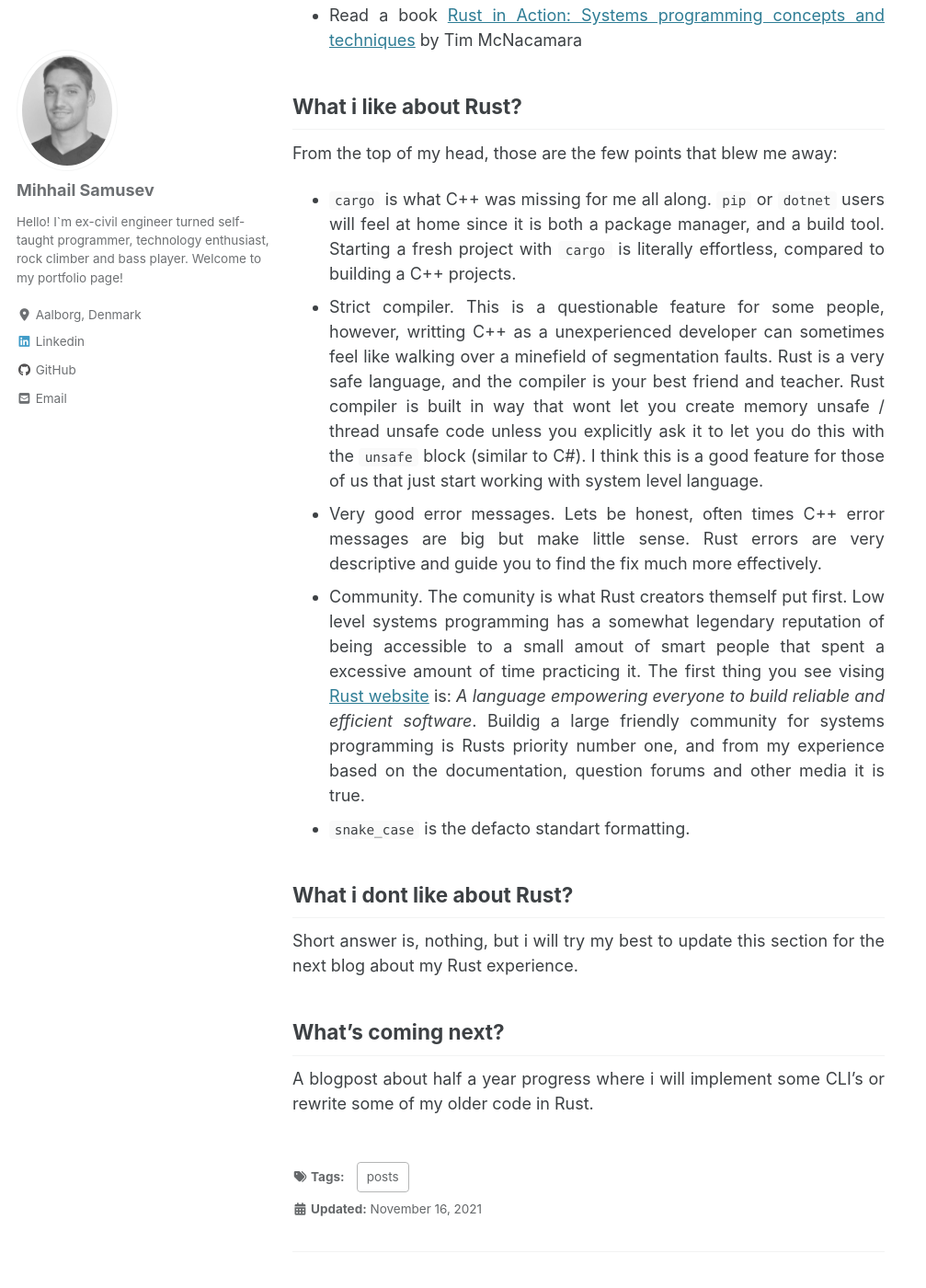
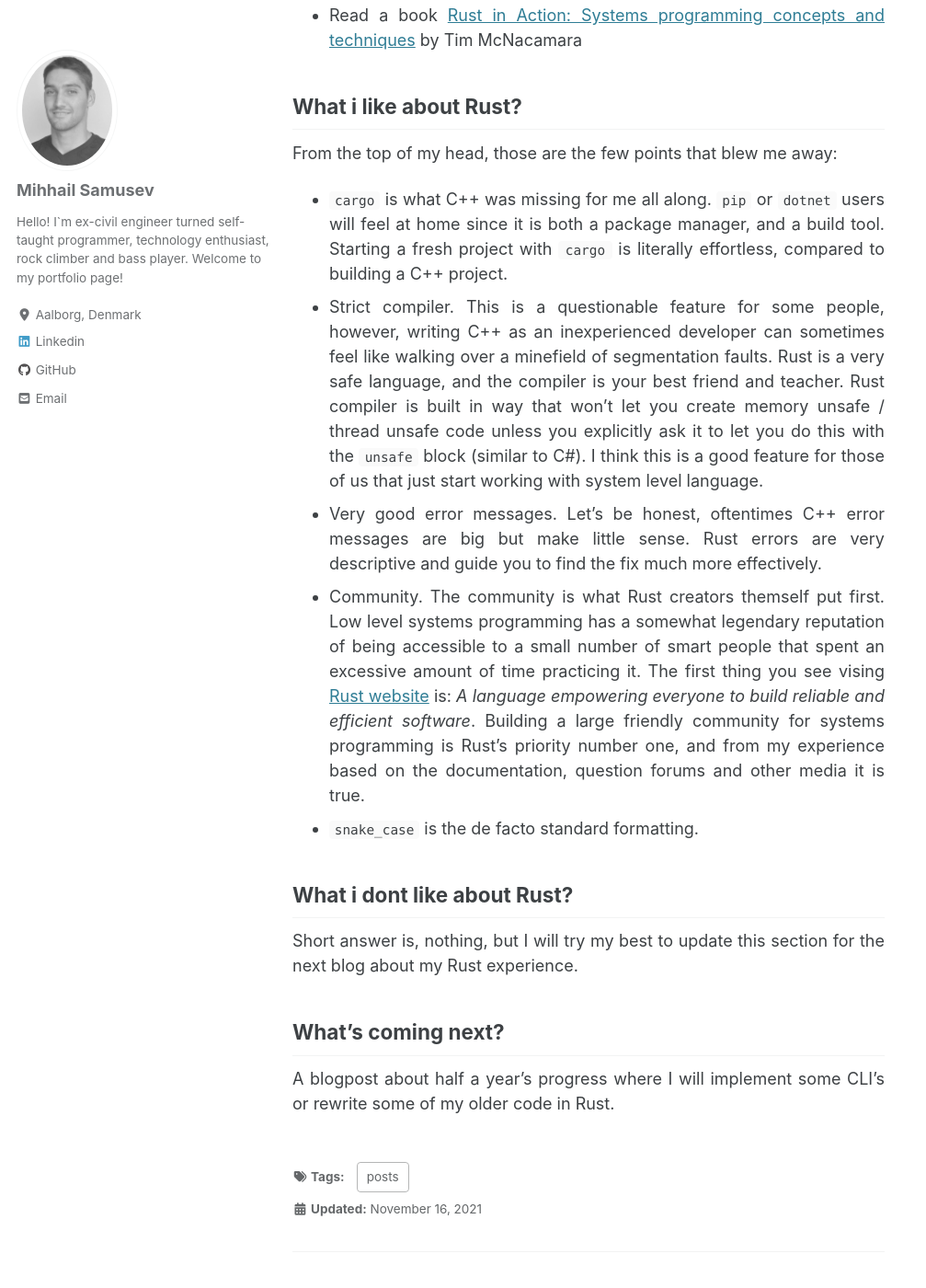
Before and after one commit to mihsamusev/mihsamusev.github.io, a Jekyll site: the page built from _posts/2021-11-16-blogpost_rust1.md, in a window 1280 px wide and 1400 px high, scrolled down 1379 px. Shown: the whole window at 92% size, without its empty margins (0-1007 px from the left). Built offline with Jekyll 4.4.1, drawn with Linux system fonts in a browser that asks for light colours; cached includes are drawn as plain includes; nearby versions of some CDN libraries; some of the changed text lies outside the part shown.

Commit message:
grammar post1

```diff
--- a/_posts/2021-11-16-blogpost_rust1.md
+++ b/_posts/2021-11-16-blogpost_rust1.md
@@ -14,10 +14,10 @@
 
 ## Background
 
-I have always wanted to learn a low level and learn it well to get into the world of performance demanding applications like computer graphics, algorithm implementation, etc. The obvious choice was always C++ due to its rich history and legacy libraries. I started and restarted learnig C++ couple of times due to different reasons, but never got the the level where i can call myself a C++ developer. Writting a medium size project or anything beyond a few hundred lines of code in C++ has often been followed by constant anxiety since it is perfectly valid to write and compile a code that will leak memory or produce a segmentation fault. Writting correct C++ felt like an unreachable goal acheivable by years of practice.
+I have always wanted to learn a low level and learn it well to get into the world of performance demanding applications like computer graphics, algorithm implementation, etc. The obvious choice was always C++ due to its rich history and legacy libraries. I started and restarted learning C++ couple of times due to different reasons, but never got to the level where I can call myself a C++ developer. Writing a medium size project or anything beyond a few hundred lines of code in C++ has often been followed by constant anxiety since it is perfectly valid to write and compile a code that will leak memory or produce a segmentation fault. Writing correct C++ felt like an unreachable goal achievable by years of practice.
 {: style="text-align: justify;"}
 
-Of course when i first heard all the hype about _the C++ competitior_ Rust with a slogan _"fast, reliable, productive: pick three."_ I got interested. Taking more time to read about its features like modern compiler that that ensures memory and thread safety i took a decision to try it. Here a few videos that reinforced my will to give Rust a chance:
+Of course when I first heard all the hype about _the C++ competitior_ Rust with a slogan _"fast, reliable, productive: pick three."_ I got interested. Taking more time to read about its features like modern compiler that that ensures memory and thread safety I made a decision to try it. Here a few videos that reinforced my will to give Rust a chance:
 {: style="text-align: justify;"}
 
 - [Rust at Mozilla](https://www.youtube.com/watch?v=8EPsnf_ZYU0)
@@ -32,19 +32,19 @@
 
 ## What i like about Rust?
 From the top of my head, those are the few points that blew me away:
-- `cargo` is what C++ was missing for me all along. `pip` or `dotnet` users will feel at home since it is both a package manager, and a build tool. Starting a fresh project with `cargo` is literally effortless, compared to building a C++ projects.
-- Strict compiler. This is a questionable feature for some people, however, writting C++ as a unexperienced developer can sometimes feel like walking over a minefield of segmentation faults. Rust is a very safe language, and the compiler is your best friend and teacher. Rust compiler is built in way that wont let you create memory unsafe / thread unsafe code unless you explicitly ask it to let you do this with the `unsafe` block (similar to C#). I think this is a good feature for those of us that just start working with system level language.
-- Very good error messages. Lets be honest, often times C++ error messages are big but make little sense. Rust errors are very descriptive and guide you to find the fix much more effectively.
-- Community. The comunity is what Rust creators themself put first. Low level systems programming has a somewhat legendary reputation of being accessible to a small amout of smart people that spent a excessive amount of time practicing it. The first thing you see vising [Rust website](https://www.rust-lang.org/) is: _A language empowering everyone
-to build reliable and efficient software_. Buildig a large friendly community for systems programming is Rusts priority number one, and from my experience based on the documentation, question forums and other media it is true.
-- `snake_case` is the defacto standart formatting.
+- `cargo` is what C++ was missing for me all along. `pip` or `dotnet` users will feel at home since it is both a package manager, and a build tool. Starting a fresh project with `cargo` is literally effortless, compared to building a C++ project.
+- Strict compiler. This is a questionable feature for some people, however, writing C++ as an inexperienced developer can sometimes feel like walking over a minefield of segmentation faults. Rust is a very safe language, and the compiler is your best friend and teacher. Rust compiler is built in way that won't let you create memory unsafe / thread unsafe code unless you explicitly ask it to let you do this with the `unsafe` block (similar to C#). I think this is a good feature for those of us that just start working with system level language.
+- Very good error messages. Let's be honest, oftentimes C++ error messages are big but make little sense. Rust errors are very descriptive and guide you to find the fix much more effectively.
+- Community. The community is what Rust creators themself put first. Low level systems programming has a somewhat legendary reputation of being accessible to a small number of smart people that spent an excessive amount of time practicing it. The first thing you see vising [Rust website](https://www.rust-lang.org/) is: _A language empowering everyone
+to build reliable and efficient software_. Building a large friendly community for systems programming is Rust's priority number one, and from my experience based on the documentation, question forums and other media it is true.
+- `snake_case` is the de facto standard formatting.
 {: style="text-align: justify;"}
 
 ## What i dont like about Rust?
-Short answer is, nothing, but i will try my best to update this section for the next blog about my Rust experience.
+Short answer is, nothing, but I will try my best to update this section for the next blog about my Rust experience.
 {: style="text-align: justify;"}
 
 ## What's coming next?
 
-A blogpost about half a year progress where i will implement some CLI's or rewrite some of my older code in Rust.
+A blogpost about half a year's progress where I will implement some CLI's or rewrite some of my older code in Rust.
 {: style="text-align: justify;"}
```
Also changed, not shown: other parts of _posts/2021-11-16-blogpost_rust1.md (+1 -1 lines), _pages/posts-archive.md (+1 -1 lines), index.md (+1 -1 lines).
